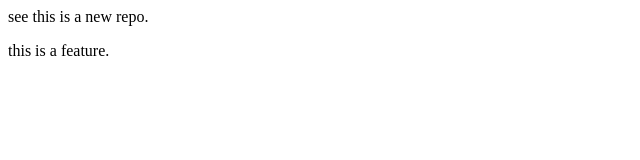
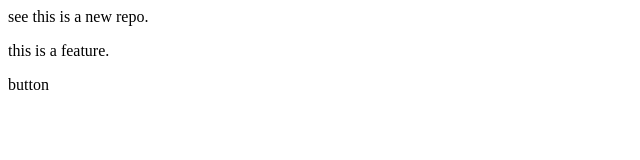
Before and after one commit to backendcoder07-cell/localrepo, a plain HTML site: page index.html in a window 1280 px wide. Shown: the full height of the page, 0-640 px from the left. Drawn offline with Linux system fonts and the light colour scheme.

Commit message:
Added button

```diff
--- a/index.html
+++ b/index.html
@@ -1,2 +1,3 @@
 <p>see this is a new repo.</p>
 <p>this is a feature.</p>
+<p>button</p>
```
